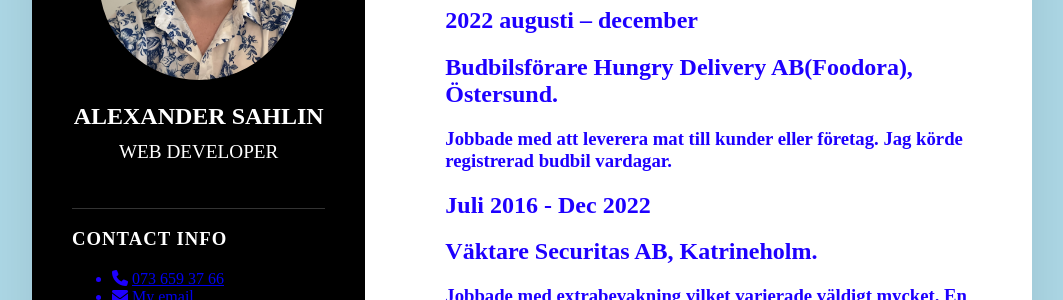
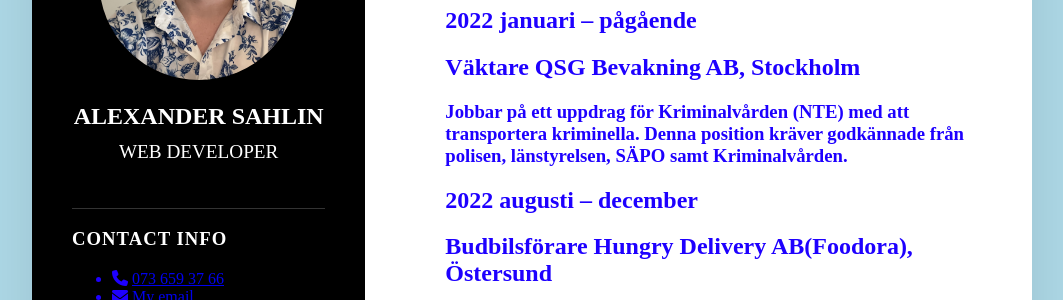
Before and after one commit to Eni8maa/CV-Alexander-Sahlin, a plain HTML site: page index.html in a window 1280 px wide. Shown: the part 218-518 px from the top of the page, without its empty margins (108-1171 px from the left). Drawn offline with Linux system fonts and the light colour scheme.

Commit message:
Update index.html

```diff
--- a/index.html
+++ b/index.html
@@ -169,13 +169,17 @@
                 <ul>
                     <h1>ARBETSERFARENHET</h1>
 
+                    <h2>2022 januari – pågående</h2>
+                    <h2>Väktare QSG Bevakning AB, Stockholm</h2>
+                    <h3>Jobbar på ett uppdrag för Kriminalvården (NTE) med att transportera kriminella. Denna position kräver godkännade från polisen, länstyrelsen, SÄPO samt Kriminalvården.</h3>
+
                     <h2>2022 augusti – december</h2>
-                    <h2>Budbilsförare Hungry Delivery AB(Foodora), Östersund.</h2>
+                    <h2>Budbilsförare Hungry Delivery AB(Foodora), Östersund</h2>
                         <h3>Jobbade med att leverera mat  till kunder eller företag. Jag körde registrerad budbil  vardagar.</h3>
 
                     <h2>Juli 2016 - Dec 2022</h2>
                     <h2>Väktare Securitas AB, Katrineholm.
-                        <h3>Jobbade med extrabevakning vilket varierade väldigt mycket. En dag kunde jag vara ute och köra och rondera objekt hos en kund eller så kunde jag te.x. sitta stationärt.</h3>
+                     <h3>Jobbade med extrabevakning vilket varierade väldigt mycket. En dag kunde jag vara ute och köra och rondera objekt hos en kund eller så kunde jag te.x. sitta stationärt.</h3>
 
                     <h2>2015 juli - september</h2>
                     <h2>Väktare G4S Avesta</h2>
```
